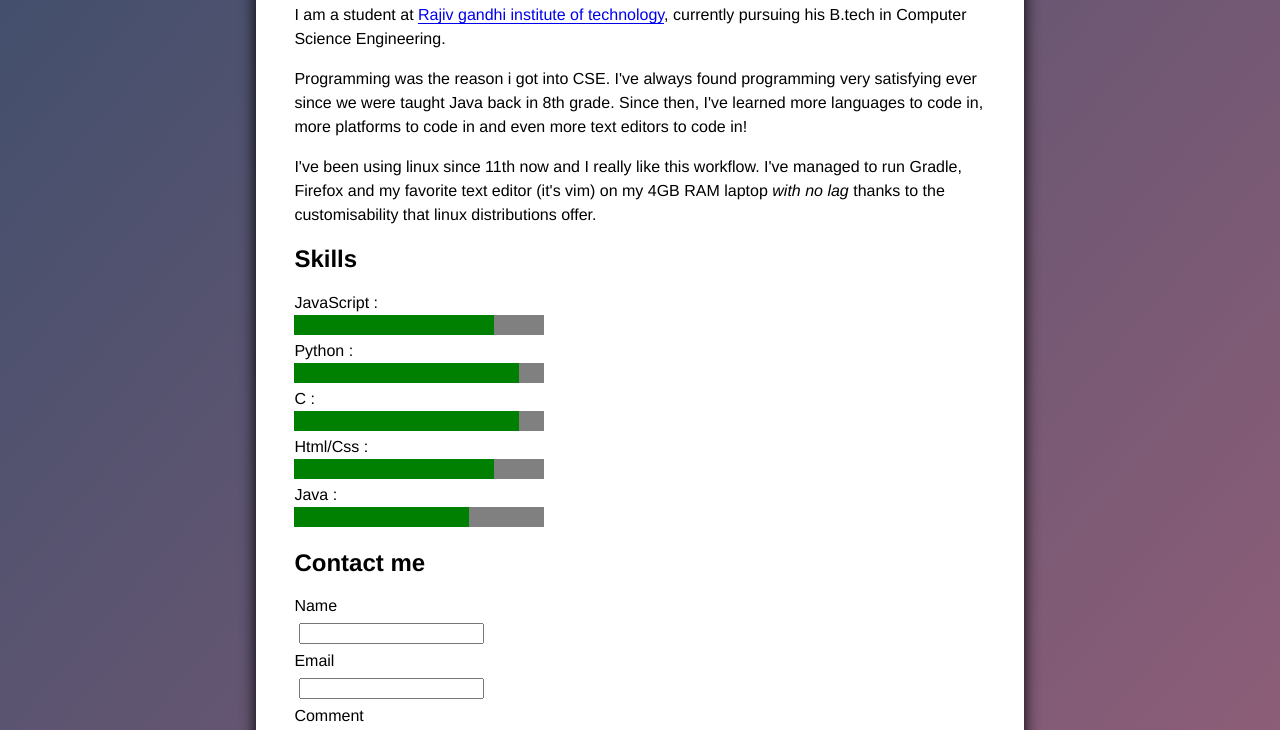
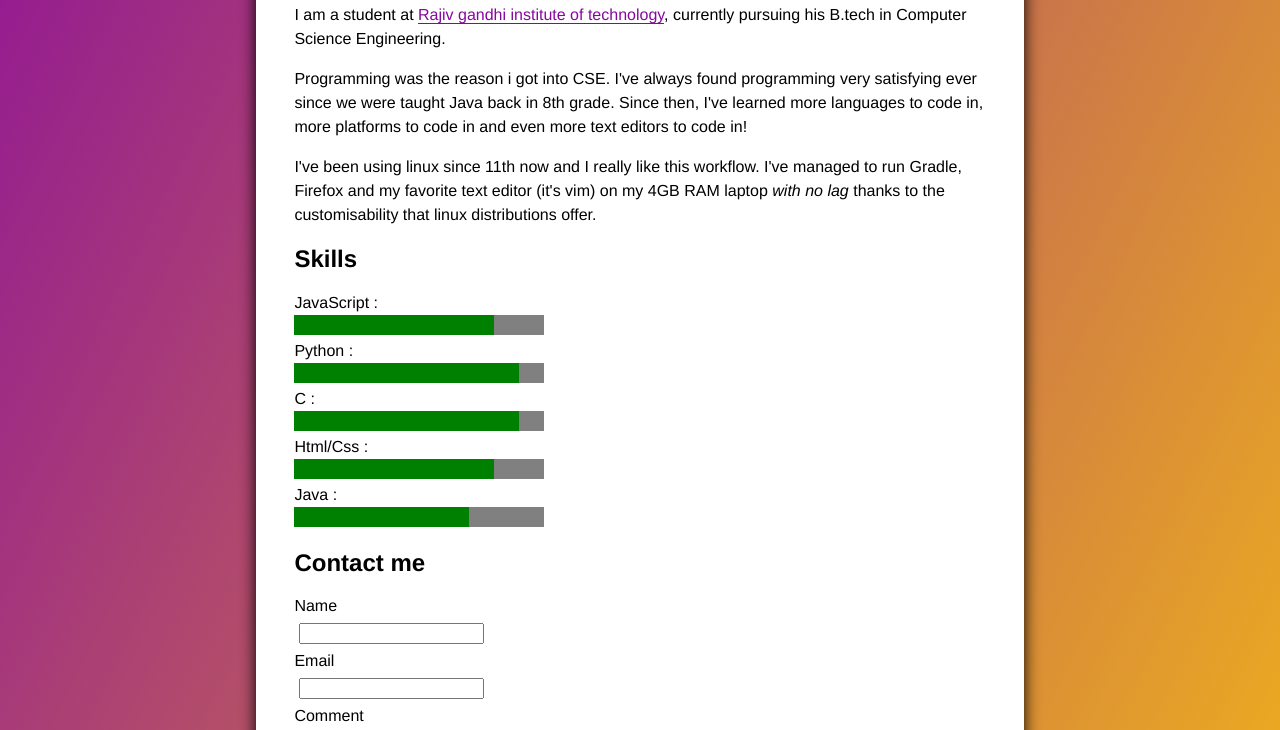
Before and after one commit to balamurali27/balamurali27.github.io, a plain HTML site: page index.html in a window 1280 px wide. Shown: the part 524-1254 px from the top of the page. Drawn offline with Linux system fonts and the light colour scheme.

Commit message:
Design changed to random background gradient
-line height optimised
-removed unnecessary css for progress tag

```diff
--- a/css/master.css
+++ b/css/master.css
@@ -3,15 +3,12 @@
  ************/
 
 /* TODO: different fonts for paragraphs, headings, navbar <08-05-19, Balamurali M> */
-/* TODO: heading linespacing reduce <11-05-19, Balamurali M> */
-/* TODO: set font size, font color and line width accordingly <11-05-19, Balamurali M> */
 * {
 	box-sizing: border-box;
 }
 body {
 	margin: 0;
 	font-family: Helvetica, Arial, "MS Trebuchet", sans-serif;
-	background-image: repeating-linear-gradient(to bottom right, #314c6a, #945f79);
 }
 a {
 	text-decoration: none;
@@ -45,7 +42,6 @@ nav a:hover {
  **********/
 
 main {
-	/* cuz of fixed navbar */
 	padding: 0;
 	background-color: white;
 }
@@ -84,11 +80,6 @@ article a:hover {
 	border-bottom: solid 3px;
 }
 progress[value] {
-	/* Reset the default appearance */
-	-webkit-appearance: none;
-	-moz-appearance: none;
-	appearance: none;
-
 	/* Get rid of default border in Firefox. */
 	border: none;
 
--- a/index.html
+++ b/index.html
@@ -97,7 +97,6 @@
 			<p>Made with ❤️ using semantic html, vanilla css &amp; js.</p>
 			<!-- TODO: social media links <09-05-19, Balamurali M> -->
 	</footer>
-	<!-- TODO: remove this script if new design fixed <11-05-19, Balamurali M> -->
-	<!-- <script src="scripts/colors.js" charset="utf-8"></script> -->
+	<script src="scripts/colors.js" charset="utf-8"></script>
 </body>
 </html>
--- a/scripts/colors.js
+++ b/scripts/colors.js
@@ -5,13 +5,15 @@ function getRandomIntInclusive(min, max) {
 		return Math.floor(Math.random() * (max - min + 1)) + min;
 }
 //to give random color gradient background
-let color1 = '#'+(0x1000000 + (Math.random()) * 0xffffff).toString(16).substr(1,6);
-let color2 = '#'+(0x1000000 + (Math.random()) * 0xffffff).toString(16).substr(1,6);
-let color3 = '#'+(0x1000000 + (Math.random()) * 0xffffff).toString(16).substr(1,6);
+let colors = [];
+for (var i = 0, len = 2; i < len; i++) {
+	colors[i] = '#'+(0x1000000 + (Math.random()) * 0xffffff).toString(16).substr(1,6);
+}
 direction = getRandomIntInclusive(0, 360);
 document.querySelector('body').style.backgroundImage =
-		"repeating-linear-gradient(" + direction + "deg , " + color1 + ", " + color2 + ", " + color3 + ")";
+		"repeating-linear-gradient(" + direction + "deg, "
+		+ colors[0] + ", " + colors[1] + ")";
 //color to links
 document.querySelectorAll('article a').forEach(function(a) {
-		a.style.color = color1;
+		a.style.color = colors[1];
 });
```
